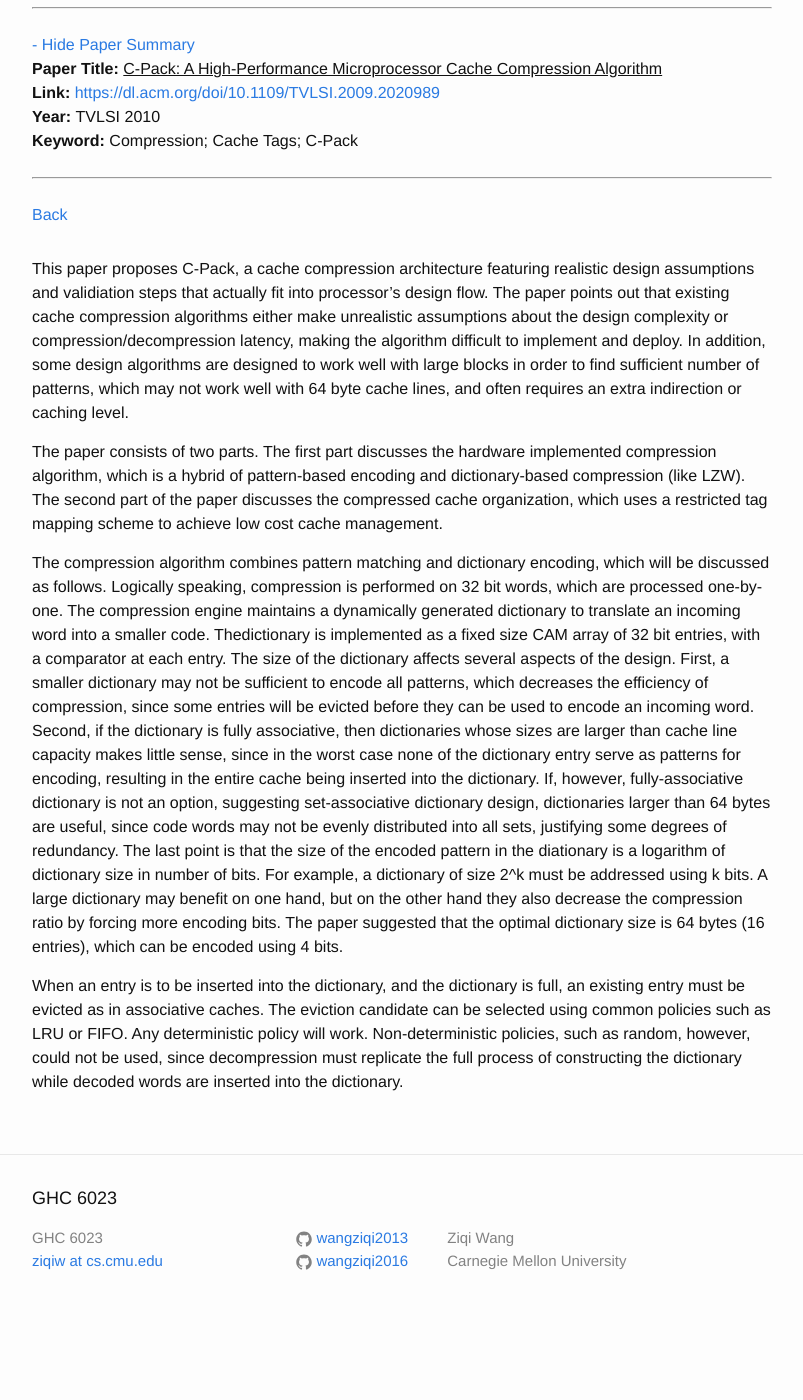
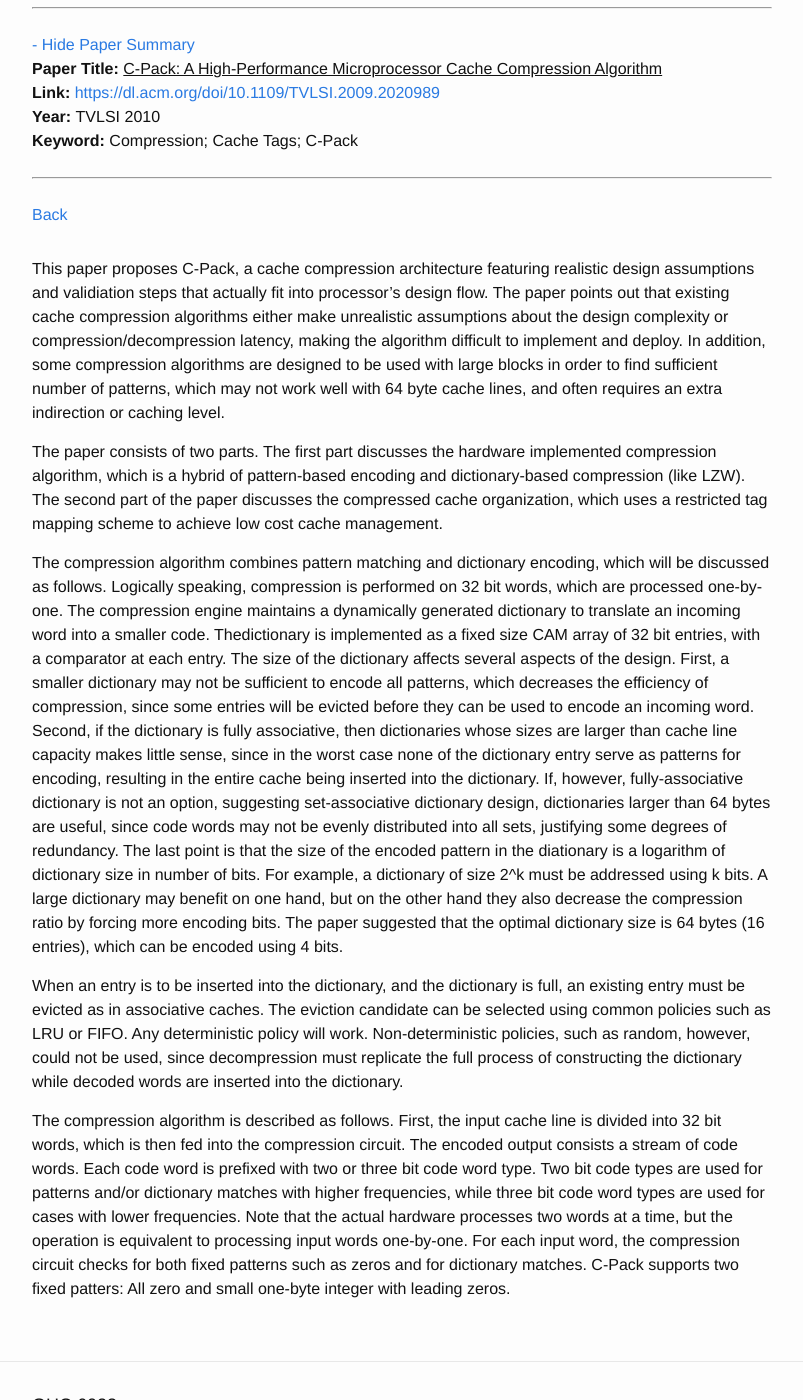
Before and after one commit to wangziqi2013/wangziqi2013.github.io, a Jekyll site: the page built from _posts/2020-06-11-cpack.markdown, in a window 1280 px wide and 1400 px high, scrolled down 277 px. Shown: the whole window, without its empty margins (238-1041 px from the left). Built offline with Jekyll 4.4.1, drawn with Linux system fonts in a browser that asks for light colours; before the commit the page ends 1609 px from its top, so only the background shows below that.

Commit message:
Adding code word

```diff
--- a/_posts/2020-06-11-cpack.markdown
+++ b/_posts/2020-06-11-cpack.markdown
@@ -16,7 +16,7 @@ version_mgmt:
 This paper proposes C-Pack, a cache compression architecture featuring realistic design assumptions and validiation steps
 that actually fit into processor's design flow. The paper points out that existing cache compression algorithms either make
 unrealistic assumptions about the design complexity or compression/decompression latency, making the algorithm difficult
-to implement and deploy. In addition, some design algorithms are designed to work well with large blocks in order to
+to implement and deploy. In addition, some compression algorithms are designed to be used with large blocks in order to
 find sufficient number of patterns, which may not work well with 64 byte cache lines, and often requires an extra indirection
 or caching level.
 
@@ -44,3 +44,12 @@ When an entry is to be inserted into the dictionary, and the dictionary is full,
 in associative caches. The eviction candidate can be selected using common policies such as LRU or FIFO. Any deterministic
 policy will work. Non-deterministic policies, such as random, however, could not be used, since decompression must replicate
 the full process of constructing the dictionary while decoded words are inserted into the dictionary.
+
+The compression algorithm is described as follows. First, the input cache line is divided into 32 bit words, which is
+then fed into the compression circuit. The encoded output consists a stream of code words. Each code word is prefixed
+with two or three bit code word type. Two bit code types are used for patterns and/or dictionary matches with higher
+frequencies, while three bit code word types are used for cases with lower frequencies.
+Note that the actual hardware processes two words at a time, but the operation is
+equivalent to processing input words one-by-one. For each input word, the compression circuit checks for both fixed patterns
+such as zeros and for dictionary matches. C-Pack supports two fixed patters: All zero and small one-byte integer with
+leading zeros.
```
